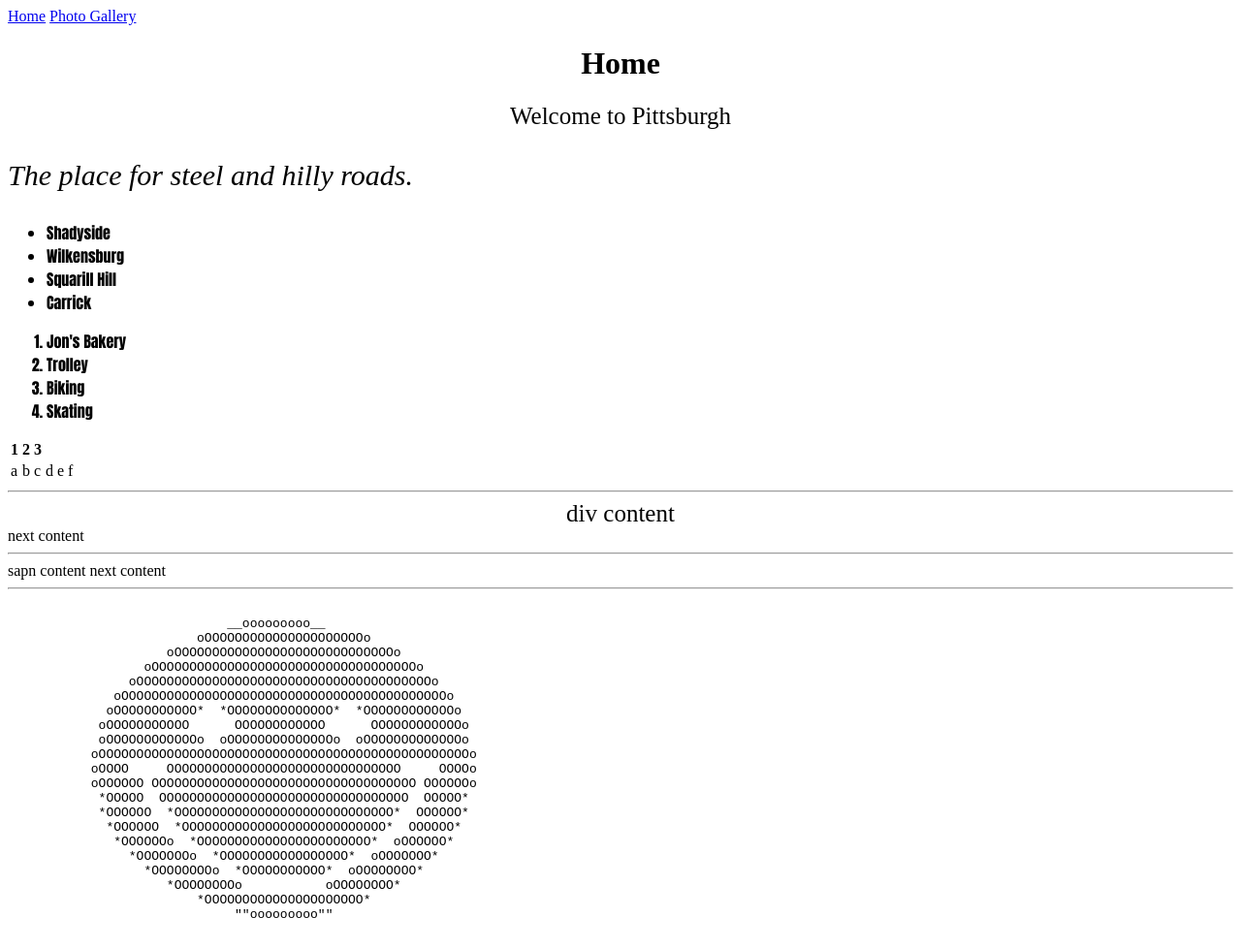
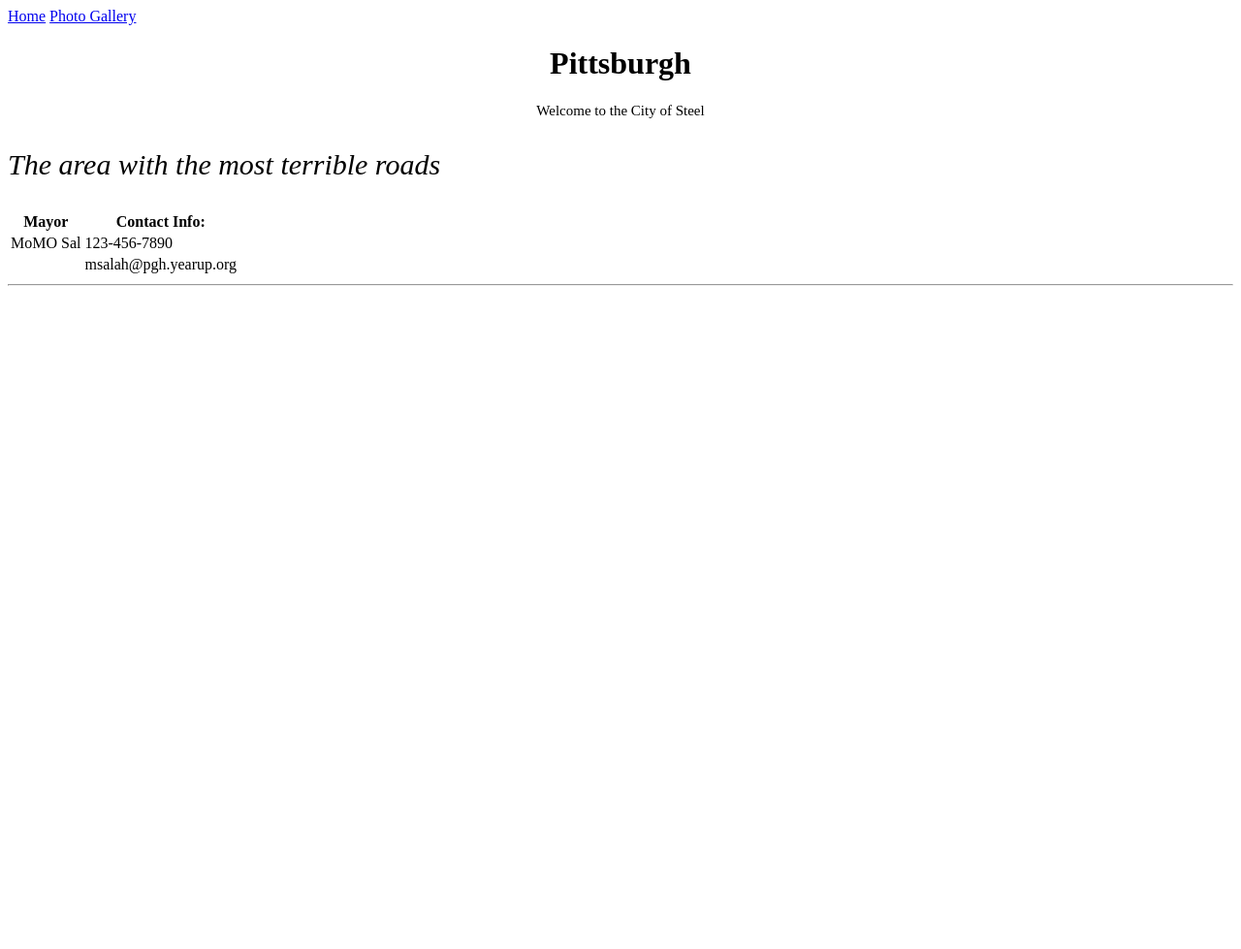
Before and after one commit to Marshall17/Simple-travel-site, a plain HTML site: page index.html in a window 1280 px wide. Shown: the whole page at 97% size. After the commit the page ends 800 px from the top, so only its background shows below. Drawn offline with Linux system fonts and the light colour scheme.

Commit message:
Changed to b1 page 53 stuff

```diff
--- a/css/styles.css
+++ b/css/styles.css
@@ -1,7 +1,7 @@
 
 h1{text-align: center;}
  p{ font-size: 30px;font-style: italic;}
-div{text-align: center; font-size: 25px;}
+div{text-align: center; font-size: 15px;}
 
 .places >li { font-family: Impact, Haettenschweiler, 'Arial Narrow Bold', sans-serif;
 
--- a/index.html
+++ b/index.html
@@ -15,77 +15,28 @@
       </nav>
     </header>
     <main>
-      <h1 id="heading" class="highlight">Home</h1>
+      <h1 id="heading" class="highlight">Pittsburgh</h1>
 
-      <div title="introducation">Welcome to Pittsburgh</div>
+      <div title="introducation">Welcome to the City of Steel</div>
 
-      <p>The place for steel and hilly roads.</p>
-
-      <ul class="places">
-        <li>Shadyside</li>
-        <li>Wilkensburg</li>
-        <li>Squarill Hill</li>
-        <li>Carrick</li>
-      </ul>
-
-      <ol class="Activity">
-        <li>Jon's Bakery</li>
-        <li>Trolley</li>
-        <li>Biking</li>
-        <li>Skating</li>
-      </ol>
+      <p>The area with the most terrible roads</p>
 
       <table>
         <tr>
-          <th>1</th>
-          <th>2</th>
-          <th>3</th>
+          <th>Mayor</th>
+          <th>Contact Info:</th>
         </tr>
         <tr>
-          <td>a</td>
-          <td>b</td>
-          <td>c</td>
-          <td>d</td>
-          <td>e</td>
-          <td>f</td>
+          <td>MoMO Sal</td>
+          <td>123-456-7890</td>
+        </tr>
+        <tr>
+          <td></td>
+          <td>msalah@pgh.yearup.org</td>
         </tr>
       </table>
 
       <hr />
-
-      <div>div content</div>
-      next content
-
-      <hr />
-
-      <span>sapn content </span> next content
-
-      <hr />
-      <pre>
-
-                             __ooooooooo__
-                         oOOOOOOOOOOOOOOOOOOOOOo
-                     oOOOOOOOOOOOOOOOOOOOOOOOOOOOOOo
-                  oOOOOOOOOOOOOOOOOOOOOOOOOOOOOOOOOOOOo
-                oOOOOOOOOOOOOOOOOOOOOOOOOOOOOOOOOOOOOOOOo
-              oOOOOOOOOOOOOOOOOOOOOOOOOOOOOOOOOOOOOOOOOOOOo
-             oOOOOOOOOOOO*  *OOOOOOOOOOOOOO*  *OOOOOOOOOOOOo
-            oOOOOOOOOOOO      OOOOOOOOOOOO      OOOOOOOOOOOOo
-            oOOOOOOOOOOOOo  oOOOOOOOOOOOOOOo  oOOOOOOOOOOOOOo
-           oOOOOOOOOOOOOOOOOOOOOOOOOOOOOOOOOOOOOOOOOOOOOOOOOOo
-           oOOOO     OOOOOOOOOOOOOOOOOOOOOOOOOOOOOOO     OOOOo
-           oOOOOOO OOOOOOOOOOOOOOOOOOOOOOOOOOOOOOOOOOO OOOOOOo
-            *OOOOO  OOOOOOOOOOOOOOOOOOOOOOOOOOOOOOOOO  OOOOO*
-            *OOOOOO  *OOOOOOOOOOOOOOOOOOOOOOOOOOOOO*  OOOOOO*
-             *OOOOOO  *OOOOOOOOOOOOOOOOOOOOOOOOOOO*  OOOOOO*
-              *OOOOOOo  *OOOOOOOOOOOOOOOOOOOOOOO*  oOOOOOO*
-                *OOOOOOOo  *OOOOOOOOOOOOOOOOO*  oOOOOOOO*
-                  *OOOOOOOOo  *OOOOOOOOOOO*  oOOOOOOOO*
-                     *OOOOOOOOo           oOOOOOOOO*
-                         *OOOOOOOOOOOOOOOOOOOOO*
-                              ""ooooooooo""
-        </pre
-      >
     </main>
 
     <footer></footer>
```
Also changed, not shown: photo-gallery.html (+10 -6 lines), 3 other files.
